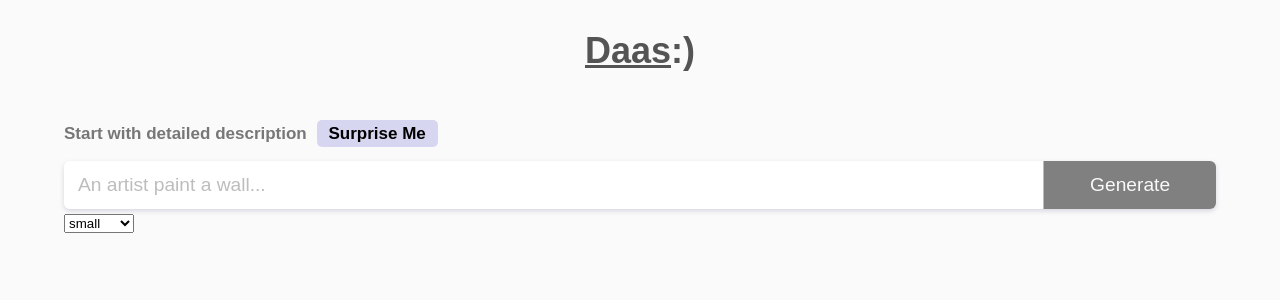
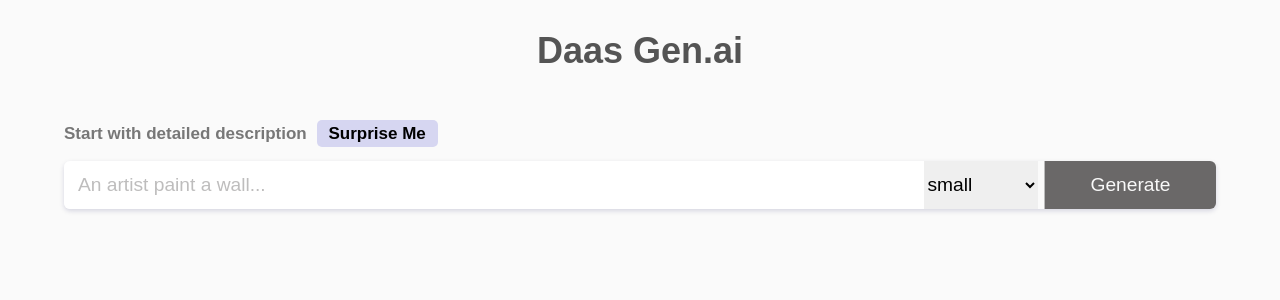
Before and after one commit to kushvahasumit/Daas, a React (Create React App) app: page / in a window 1280 px wide. Shown: the top 300 px of the page. Built offline with nearby package versions, Linux system fonts and the light colour scheme.

Commit message:
refactor code
Signed-off-by: Sumit <kumarxumit6@gmail.com>

```diff
--- a/package.json
+++ b/package.json
@@ -22,7 +22,6 @@
   "scripts": {
     "start:frontend": "react-scripts start",
     "start:backend": "nodemon server.js",
-    "build": "react-scripts build",
     "test": "react-scripts test",
     "eject": "react-scripts eject"
   },
--- a/server.js
+++ b/server.js
@@ -29,7 +29,7 @@ app.post("/genImg",async (req,res) => {
         const response = await openai.images.generate({
           model: "dall-e-2",
           prompt: inputData,
-          n: 1,
+          n: 2,
           quality: "hd",
           size: sizeOptions,
           response_format: "url",
--- a/src/App.css
+++ b/src/App.css
@@ -76,14 +76,14 @@ p{
     font-weight: 400;
     font-size: larger;
     outline: gray;
-    width: 85%;
+    width: 75%;
 }
 
 .inputContainer button{
     width: 15%;
     border: gray;
     border-left: 1px #bbbbbb solid;
-    background: rgb(128, 128, 128);
+    background: rgb(106, 104, 104);
     font-size: larger;
     font-weight: 200;
     color: rgb(249, 249, 249);
@@ -93,6 +93,15 @@ p{
 .inputContainer button:active{
     background: #cacaca;
     color: #777;
+}
+
+.sizeSection{
+    width: 10%;
+    border: gray;
+    margin-right: 6px;
+    border: none;
+    font-size: larger;
+    /* cursor: pointer; */
 }
 
 .image-section{
--- a/src/App.js
+++ b/src/App.js
@@ -1,51 +1,49 @@
-
-import { useState } from 'react'
-import './App.css'
+import { useState } from "react";
+import "./App.css";
 
 function App() {
-  const [images,setImages] = useState(null)
-  const [value,setValue] = useState(null)
-  const [size,setSize] = useState("")
+  const [images, setImages] = useState(null);
+  const [value, setValue] = useState(null);
+  const [size, setSize] = useState("");
 
-  const surpriseMe=[
+  const surpriseMe = [
     "A blue panda eating pizza",
     "A frog talking on phone",
     "A superhero beaten by women",
-    "A baby flying on the sparrow"
-  ]
+    "A baby flying on the sparrow",
+  ];
 
-  console.log("this is input1::",value)
+  console.log("this is input1::", value);
   console.log("this is images1::", images);
-  console.log("this is size choosen::",size)
+  console.log("this is size choosen::", size);
 
-  const getImg = async() =>{
+  const getImg = async () => {
     try {
       const option = {
         method: "POST",
         body: JSON.stringify({
           value: value,
-          size:size,
+          size: size,
         }),
         headers: {
           "Content-type": "application/json",
         },
       };
-      const response = await fetch('http://localhost:5000/genImg',option)
-      const data = await response.json()
-      console.log(data.data)
-      setImages(data.data)
+      const response = await fetch("http://localhost:5000/genImg", option);
+      const data = await response.json();
+      console.log(data.data);
+      setImages(data.data);
     } catch (error) {
-      console.log(error)
+      console.log(error);
     }
-  }
-
+  };
 
   return (
     <div className="App">
       <section className="headline-section">
         <h2>
-          {" "}
-          <u>Daas</u>:)
+          {" "}Daas Gen.ai
+          {/* <u></u>:) */}
         </h2>
       </section>
       <section className="search-section">
@@ -61,14 +59,20 @@ function App() {
             id="prompt"
             placeholder="An artist paint a wall..."
           />
+          <select
+            name="size"
+            className="sizeSection"
+            id="size"
+            onChange={(e) => setSize(e.target.value)}
+          >
+            <option value="small">small</option>
+            <option value="medium">medium</option>
+            <option value="large">large</option>
+          </select>
           <button onClick={getImg}>Generate</button>
         </div>
       </section>
-      <select name="size" id="size" onChange={(e)=> setSize(e.target.value)} >
-        <option value="small">small</option>
-        <option value="medium">medium</option>
-        <option value="large">large</option>
-      </select>
+
       <section className="image-section">
         {images?.map((image, index) => (
           <img key={index} src={image.url} alt={`Image ${index}`} />
```
